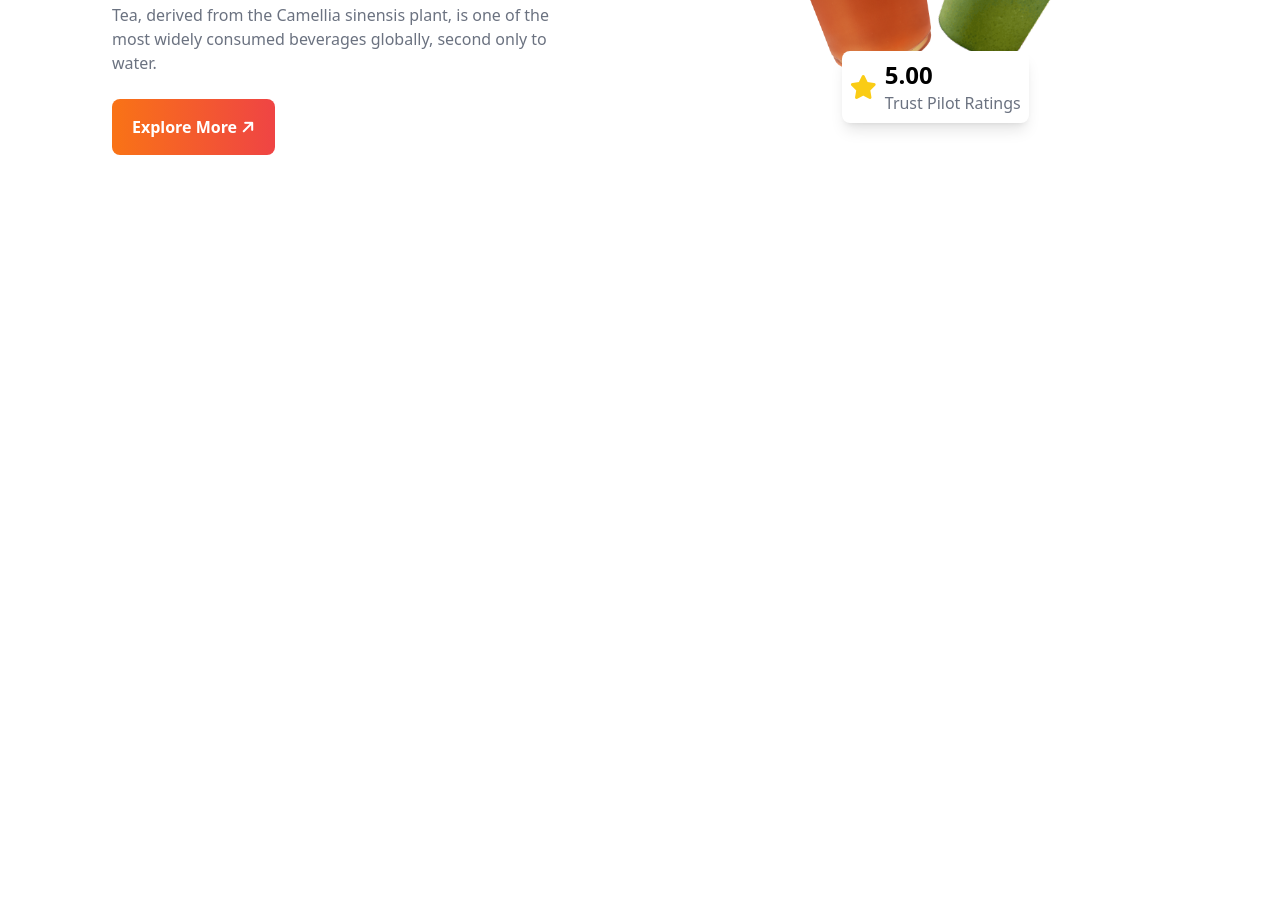
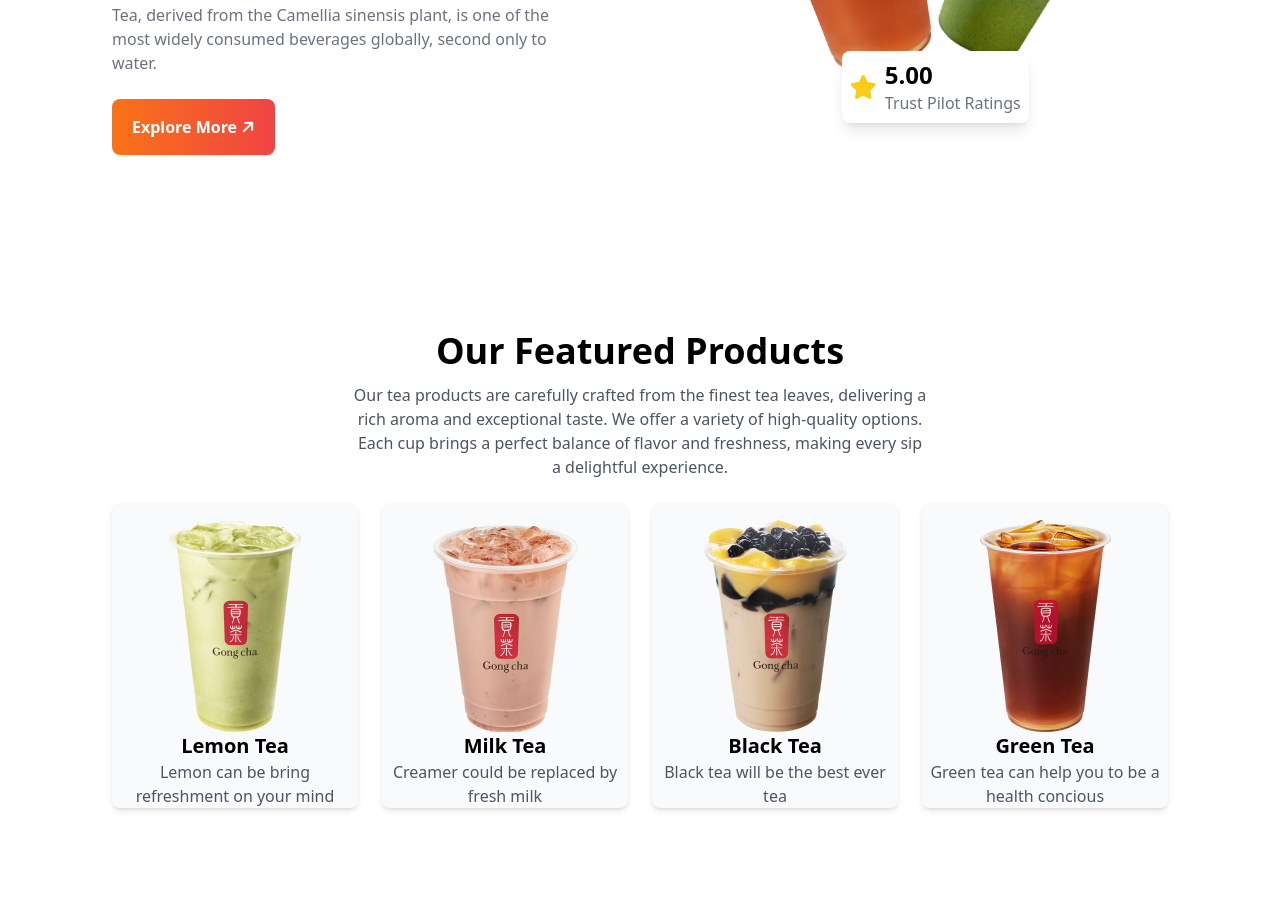
Before and after one commit to nasimhossain4764/tea-house-tailwind, a plain HTML site: page index.html in a window 1280 px wide. Shown: the part 285-1189 px from the top of the page. Before the commit the page ends 800 px from the top, so only its background shows below. Drawn offline with nearby package versions, Linux system fonts and the light colour scheme.

Commit message:
Product section done

```diff
--- a/index.html
+++ b/index.html
@@ -16,7 +16,7 @@
 
 <body>
     <main class="max-w-screen-xl mx-auto px-16 lg:px-28 justify-between">
-        <header class="flex pt-12 mb-20">
+        <header class=" md:flex lg:flex pt-12 mb-20">
             <!-- Text -->
             <div>
                 <h1 class="text-5xl md:text-7xl font-bold">
@@ -56,6 +56,54 @@
             </div>
 
         </header>
+        <section class="py-8 lg:py-24">
+            <div class="text-center mb-6">
+                <h1 class="font-bold text-3xl md:text-4xl mb-3">Our Featured Products</h1>
+                <p class="text-gray-600 max-w-xl mx-auto">Our tea products are carefully crafted from the finest tea
+                    leaves,
+                    delivering a
+                    rich aroma and
+                    exceptional taste. We offer a variety of high-quality options. Each cup brings a perfect balance of
+                    flavor and freshness, making every sip a delightful experience.</p>
+            </div>
+            <div class="grid grid-cols-1 md:grid-cols-2 lg:grid-cols-4 gap-6 ">
+                <!-- Product Cards -->
+                <div class="rounded-lg shadow-md overflow-hidden bg-gray-50">
+                    <img class="mx-auto pt-4" src="images/tea-1.png" alt="">
+                    <div class="text-center max-w-xl mx-auto">
+                        <h2 class="font-bold text-xl">Lemon Tea</h2>
+                        <p class="text-gray-600">Lemon can be bring refreshment on your mind</p>
+                    </div>
+
+                </div>
+                <div class="rounded-lg shadow-md overflow-hidden bg-gray-50">
+                    <img class="mx-auto pt-4" src="images/tea-2.png" alt="">
+                    <div class="text-center max-w-xl mx-auto">
+                        <h2 class="font-bold text-xl">Milk Tea</h2>
+                        <p class="text-gray-600">Creamer could be replaced by fresh milk</p>
+                    </div>
+
+                </div>
+                <div class="rounded-lg shadow-md overflow-hidden bg-gray-50">
+                    <img class="mx-auto pt-4" src="images/tea-3.png" alt="">
+                    <div class="text-center max-w-xl mx-auto">
+                        <h2 class="font-bold text-xl">Black Tea</h2>
+                        <p class="text-gray-600">Black tea will be the best ever tea </p>
+                    </div>
+
+                </div>
+                <div class="rounded-lg shadow-md overflow-hidden bg-gray-50">
+                    <img class="mx-auto pt-4" src="images/tea-4.png" alt="">
+                    <div class="text-center max-w-xl mx-auto">
+                        <h2 class="font-bold text-xl">Green Tea</h2>
+                        <p class="text-gray-600">Green tea can help you to be a health concious</p>
+                    </div>
+
+                </div>
+
+            </div>
+
+        </section>
 
     </main>
 </body>
```
